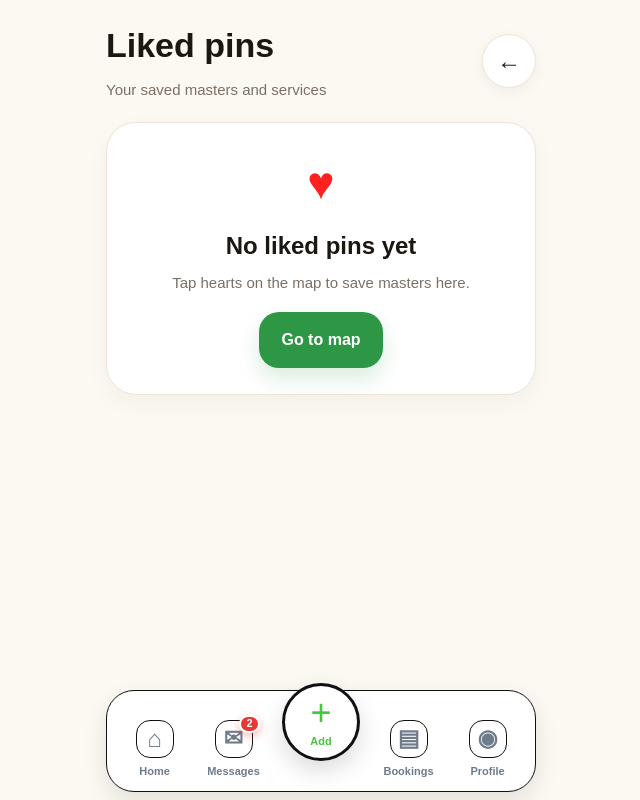
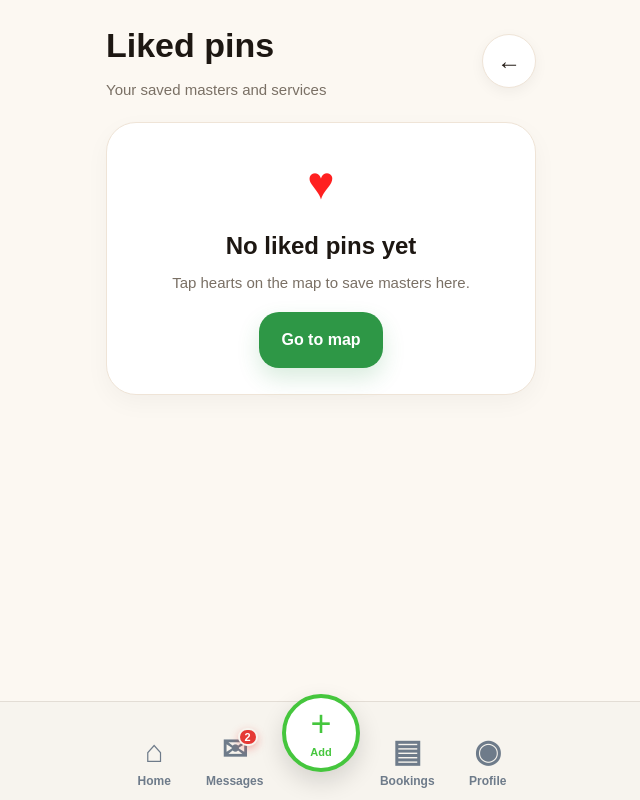
Before and after one commit to bellasalon4u-source/mapbookapp, a Next.js app: page /favorites in a window 1280 px wide. Shown: the whole page, without its empty margins (319-959 px from the left). Built offline with nearby package versions, Linux system fonts and the light colour scheme.

Commit message:
git add components/BottomNav.tsx git commit -m "fix bottom nav language sync and stable active states" git push

```diff
--- a/components/BottomNav.tsx
+++ b/components/BottomNav.tsx
@@ -9,7 +9,11 @@ import {
   type AppLanguage,
 } from '../services/i18n';
 
-export default function BottomNav() {
+type BottomNavProps = {
+  active?: 'home' | 'messages' | 'add' | 'bookings' | 'profile';
+};
+
+export default function BottomNav({ active }: BottomNavProps) {
   const router = useRouter();
   const pathname = usePathname();
 
@@ -235,12 +239,19 @@ export default function BottomNav() {
     };
   }, [language]);
 
-  const isHome = pathname === '/';
-  const isMessages = pathname.startsWith('/messages');
+  const isHome = active === 'home' || pathname === '/';
+  const isMessages = active === 'messages' || pathname.startsWith('/messages');
   const isBookings =
-    pathname.startsWith('/bookings') || pathname.startsWith('/profile/bookings');
-  const isProfile = pathname.startsWith('/profile');
+    active === 'bookings' ||
+    pathname.startsWith('/bookings') ||
+    pathname.startsWith('/profile/bookings');
+  const isProfile =
+    active === 'profile' ||
+    pathname === '/profile' ||
+    pathname.startsWith('/profile/') ||
+    pathname.startsWith('/account');
   const isAdd =
+    active === 'add' ||
     pathname.startsWith('/add') ||
     pathname.startsWith('/profile/promotions/new') ||
     pathname.startsWith('/profile/deals/new');
@@ -263,9 +274,6 @@ export default function BottomNav() {
     router.push('/profile/deals/new');
   };
 
-  const itemColor = '#6e7b8a';
-  const activeColor = '#17130f';
-
   return (
     <>
       {showAddMenu ? (
@@ -286,14 +294,14 @@ export default function BottomNav() {
             style={{
               width: '100%',
               maxWidth: 430,
-              padding: '0 14px calc(100px + env(safe-area-inset-bottom))',
+              padding: '0 14px calc(92px + env(safe-area-inset-bottom))',
               boxSizing: 'border-box',
             }}
           >
             <div
               style={{
                 border: '2px solid #111111',
-                borderRadius: 26,
+                borderRadius: 24,
                 background: '#ffffff',
                 boxShadow: '0 18px 34px rgba(0,0,0,0.18)',
                 overflow: 'hidden',
@@ -471,24 +479,20 @@ export default function BottomNav() {
           left: 0,
           right: 0,
           bottom: 0,
-          background: 'transparent',
+          background: 'rgba(247,244,238,0.98)',
+          borderTop: '1px solid #e3ddd5',
+          backdropFilter: 'blur(10px)',
           zIndex: 80,
-          padding: '0 8px calc(8px + env(safe-area-inset-bottom))',
-          boxSizing: 'border-box',
         }}
       >
         <div
           style={{
             maxWidth: 430,
             margin: '0 auto',
-            background: '#ffffff',
-            border: '1.5px solid #111111',
-            borderRadius: 28,
-            boxShadow: '0 10px 24px rgba(0,0,0,0.10)',
             display: 'grid',
-            gridTemplateColumns: '1fr 1fr 96px 1fr 1fr',
+            gridTemplateColumns: '1fr 1fr 92px 1fr 1fr',
             alignItems: 'end',
-            padding: '10px 8px 12px',
+            padding: '10px 8px calc(10px + env(safe-area-inset-bottom))',
             boxSizing: 'border-box',
           }}
         >
@@ -501,29 +505,13 @@ export default function BottomNav() {
               display: 'flex',
               flexDirection: 'column',
               alignItems: 'center',
-              justifyContent: 'flex-end',
               gap: 5,
-              color: isHome ? activeColor : itemColor,
+              color: isHome ? '#1f5d99' : '#6e7b8a',
               cursor: 'pointer',
-              minHeight: 58,
             }}
           >
-            <div
-              style={{
-                width: 38,
-                height: 38,
-                borderRadius: 14,
-                border: '1.5px solid #111111',
-                background: isHome ? '#f4f4f4' : '#ffffff',
-                display: 'flex',
-                alignItems: 'center',
-                justifyContent: 'center',
-                boxShadow: isHome ? '0 4px 10px rgba(0,0,0,0.08)' : 'none',
-              }}
-            >
-              <span style={{ fontSize: 24, lineHeight: 1, fontWeight: 700 }}>⌂</span>
-            </div>
-            <span style={{ fontSize: 11, fontWeight: 900 }}>{navText.home}</span>
+            <span style={{ fontSize: 31, lineHeight: 1, fontWeight: 700 }}>⌂</span>
+            <span style={{ fontSize: 12, fontWeight: 800 }}>{navText.home}</span>
           </button>
 
           <button
@@ -535,36 +523,21 @@ export default function BottomNav() {
               display: 'flex',
               flexDirection: 'column',
               alignItems: 'center',
-              justifyContent: 'flex-end',
               gap: 5,
-              color: isMessages ? activeColor : itemColor,
+              color: isMessages ? '#1f5d99' : '#6e7b8a',
               position: 'relative',
               cursor: 'pointer',
-              minHeight: 58,
             }}
           >
-            <div
-              style={{
-                position: 'relative',
-                width: 38,
-                height: 38,
-                borderRadius: 14,
-                border: '1.5px solid #111111',
-                background: isMessages ? '#f4f4f4' : '#ffffff',
-                display: 'flex',
-                alignItems: 'center',
-                justifyContent: 'center',
-                boxShadow: isMessages ? '0 4px 10px rgba(0,0,0,0.08)' : 'none',
-              }}
-            >
-              <span style={{ fontSize: 23, lineHeight: 1, fontWeight: 700 }}>✉</span>
+            <div style={{ position: 'relative' }}>
+              <span style={{ fontSize: 31, lineHeight: 1, fontWeight: 700 }}>✉</span>
 
               {unreadMessages > 0 ? (
                 <span
                   style={{
                     position: 'absolute',
                     top: -6,
-                    right: -8,
+                    right: -10,
                     minWidth: 18,
                     height: 18,
                     padding: '0 5px',
@@ -577,7 +550,7 @@ export default function BottomNav() {
                     alignItems: 'center',
                     justifyContent: 'center',
                     boxShadow: '0 3px 8px rgba(229,57,53,0.35)',
-                    border: '2px solid #ffffff',
+                    border: '2px solid #f7f4ee',
                   }}
                 >
                   {unreadMessages > 9 ? '9+' : unreadMessages}
@@ -585,7 +558,7 @@ export default function BottomNav() {
               ) : null}
             </div>
 
-            <span style={{ fontSize: 11, fontWeight: 900 }}>{navText.messages}</span>
+            <span style={{ fontSize: 12, fontWeight: 700 }}>{navText.messages}</span>
           </button>
 
           <div
@@ -602,7 +575,7 @@ export default function BottomNav() {
                 width: 78,
                 height: 78,
                 borderRadius: 999,
-                border: '3px solid #111111',
+                border: '4px solid #45c63d',
                 background: isAdd ? '#45c63d' : '#ffffff',
                 color: isAdd ? '#ffffff' : '#45c63d',
                 boxShadow: '0 10px 24px rgba(0,0,0,0.14)',
@@ -616,7 +589,7 @@ export default function BottomNav() {
               title={navText.add}
             >
               <span style={{ fontSize: 36, lineHeight: 1, fontWeight: 400 }}>+</span>
-              <span style={{ fontSize: 11, fontWeight: 900 }}>{navText.add}</span>
+              <span style={{ fontSize: 11, fontWeight: 800 }}>{navText.add}</span>
             </button>
           </div>
 
@@ -629,29 +602,13 @@ export default function BottomNav() {
               display: 'flex',
               flexDirection: 'column',
               alignItems: 'center',
-              justifyContent: 'flex-end',
               gap: 5,
-              color: isBookings ? activeColor : itemColor,
+              color: isBookings ? '#1f5d99' : '#6e7b8a',
               cursor: 'pointer',
-              minHeight: 58,
             }}
           >
-            <div
-              style={{
-                width: 38,
-                height: 38,
-                borderRadius: 14,
-                border: '1.5px solid #111111',
-                background: isBookings ? '#f4f4f4' : '#ffffff',
-                display: 'flex',
-                alignItems: 'center',
-                justifyContent: 'center',
-                boxShadow: isBookings ? '0 4px 10px rgba(0,0,0,0.08)' : 'none',
-              }}
-            >
-              <span style={{ fontSize: 23, lineHeight: 1, fontWeight: 700 }}>▤</span>
-            </div>
-            <span style={{ fontSize: 11, fontWeight: 900 }}>{navText.bookings}</span>
+            <span style={{ fontSize: 31, lineHeight: 1, fontWeight: 700 }}>▤</span>
+            <span style={{ fontSize: 12, fontWeight: 700 }}>{navText.bookings}</span>
           </button>
 
           <button
@@ -663,29 +620,13 @@ export default function BottomNav() {
               display: 'flex',
               flexDirection: 'column',
               alignItems: 'center',
-              justifyContent: 'flex-end',
               gap: 5,
-              color: isProfile ? activeColor : itemColor,
+              color: isProfile ? '#1f5d99' : '#6e7b8a',
               cursor: 'pointer',
-              minHeight: 58,
             }}
           >
-            <div
-              style={{
-                width: 38,
-                height: 38,
-                borderRadius: 14,
-                border: '1.5px solid #111111',
-                background: isProfile ? '#f4f4f4' : '#ffffff',
-                display: 'flex',
-                alignItems: 'center',
-                justifyContent: 'center',
-                boxShadow: isProfile ? '0 4px 10px rgba(0,0,0,0.08)' : 'none',
-              }}
-            >
-              <span style={{ fontSize: 23, lineHeight: 1, fontWeight: 700 }}>◉</span>
-            </div>
-            <span style={{ fontSize: 11, fontWeight: 900 }}>{navText.profile}</span>
+            <span style={{ fontSize: 31, lineHeight: 1, fontWeight: 700 }}>◉</span>
+            <span style={{ fontSize: 12, fontWeight: 700 }}>{navText.profile}</span>
           </button>
         </div>
       </nav>
```
